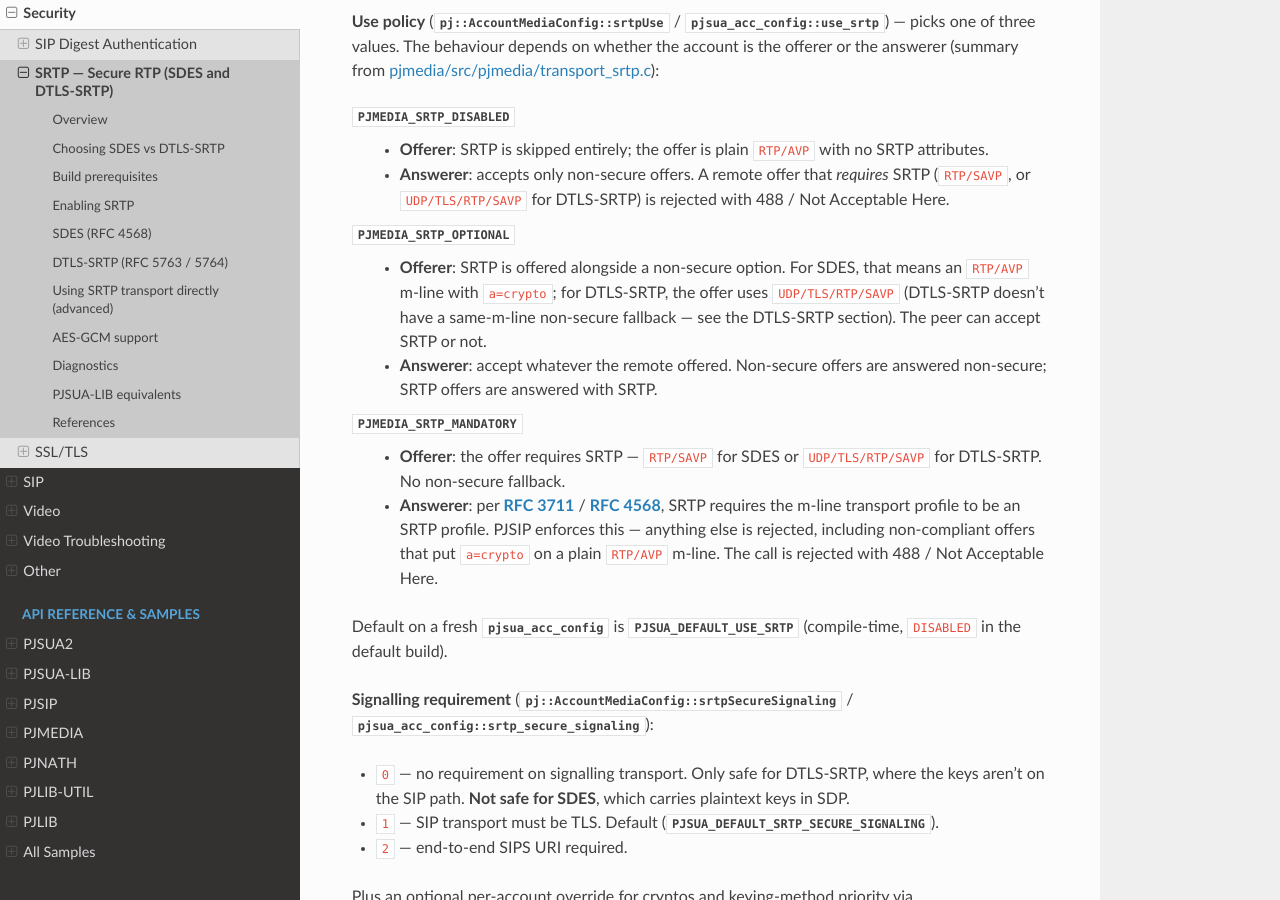
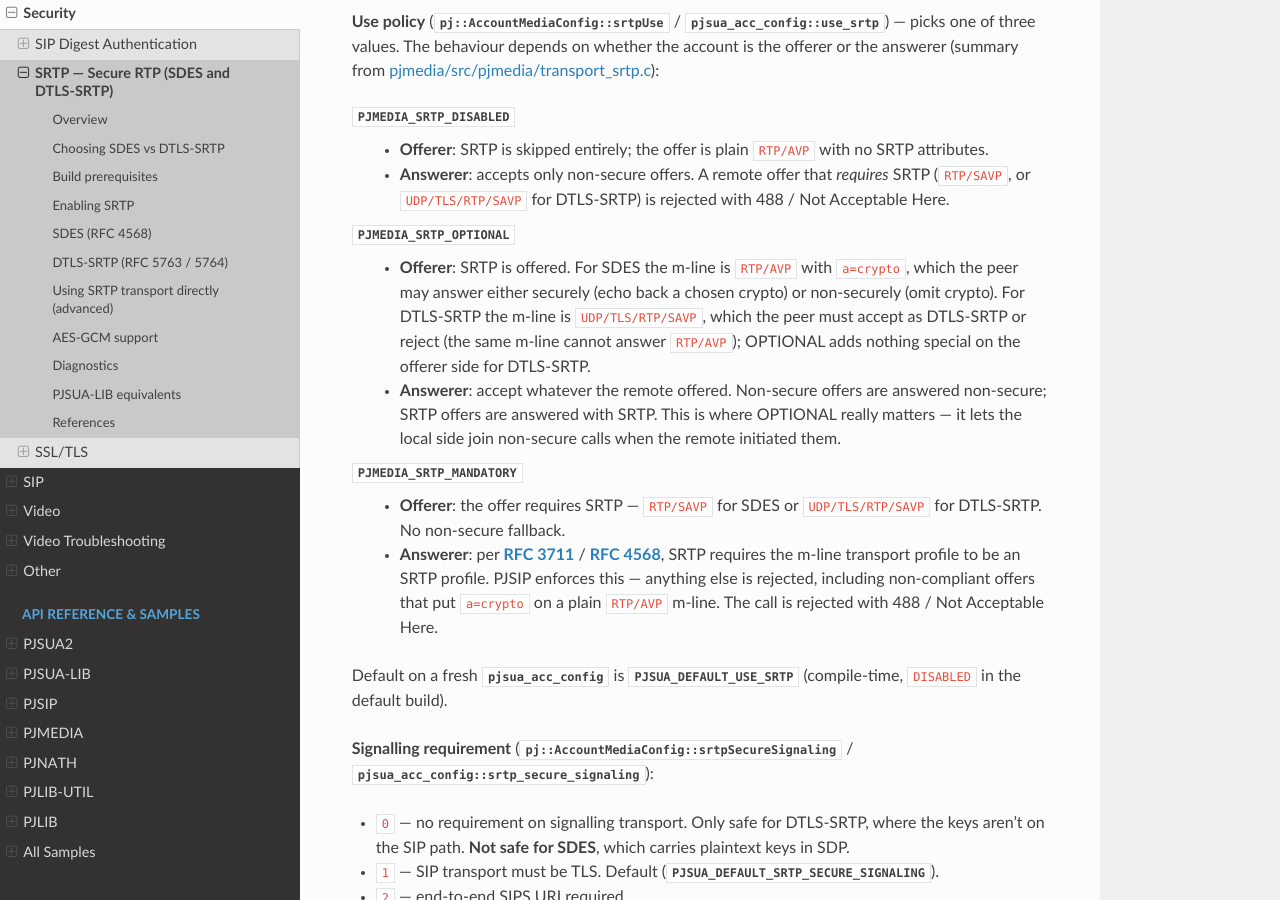
Before and after one commit to pjsip/pjproject_docs, a Sphinx documentation site: the page built from docs/source/specific-guides/security/srtp.rst, in a window 1280 px wide and 900 px high, scrolled down 2820 px. Built offline with Sphinx 7.4.7 and the Read the Docs theme 3.1.0, drawn with Linux system fonts in a browser that asks for light colours; the version number could not be read and is left out.

Commit message:
docs: srtp — address Copilot review
The OPTIONAL / offerer description for DTLS-SRTP said "the peer
can accept SRTP or not". With a DTLS-SRTP offer the m-line
protocol is `UDP/TLS/RTP/SAVP`, so the answer cannot legally
downgrade to `RTP/AVP` — the peer either accepts DTLS-SRTP or
rejects. Reword to make clear that OPTIONAL's same-m-line
non-secure fallback is SDES-only, and that OPTIONAL primarily
matters on the answerer side (it lets the local side join
non-secure calls when the remote initiated them).

```diff
--- a/docs/source/specific-guides/security/srtp.rst
+++ b/docs/source/specific-guides/security/srtp.rst
@@ -159,14 +159,18 @@
      for DTLS-SRTP) is rejected with 488 / Not Acceptable Here.
 
 :c:macro:`PJMEDIA_SRTP_OPTIONAL`
-   - **Offerer**: SRTP is offered alongside a non-secure option.
-     For SDES, that means an ``RTP/AVP`` m-line with ``a=crypto``;
-     for DTLS-SRTP, the offer uses ``UDP/TLS/RTP/SAVP`` (DTLS-SRTP
-     doesn't have a same-m-line non-secure fallback — see the
-     DTLS-SRTP section). The peer can accept SRTP or not.
+   - **Offerer**: SRTP is offered. For SDES the m-line is
+     ``RTP/AVP`` with ``a=crypto``, which the peer may answer either
+     securely (echo back a chosen crypto) or non-securely (omit
+     crypto). For DTLS-SRTP the m-line is ``UDP/TLS/RTP/SAVP``,
+     which the peer must accept as DTLS-SRTP or reject (the same
+     m-line cannot answer ``RTP/AVP``); OPTIONAL adds nothing
+     special on the offerer side for DTLS-SRTP.
    - **Answerer**: accept whatever the remote offered. Non-secure
      offers are answered non-secure; SRTP offers are answered with
-     SRTP.
+     SRTP. This is where OPTIONAL really matters — it lets the
+     local side join non-secure calls when the remote initiated
+     them.
 
 :c:macro:`PJMEDIA_SRTP_MANDATORY`
    - **Offerer**: the offer requires SRTP — ``RTP/SAVP`` for SDES
```
